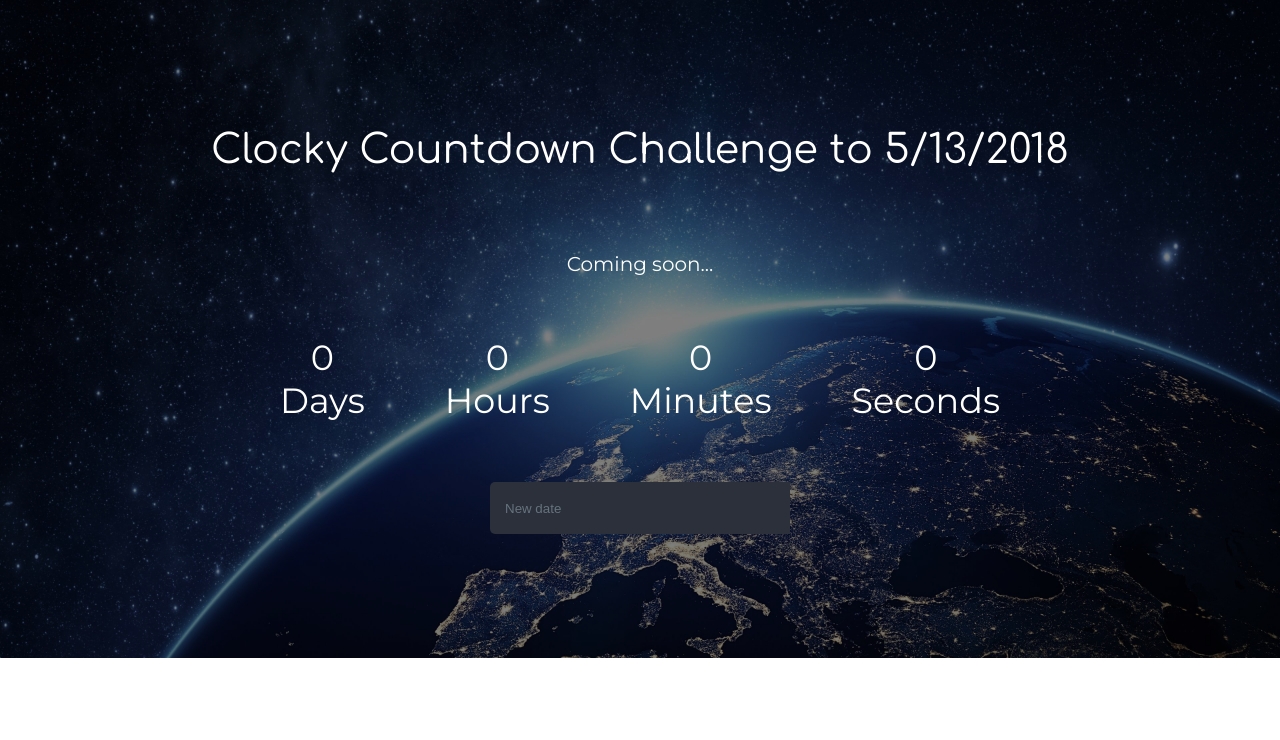
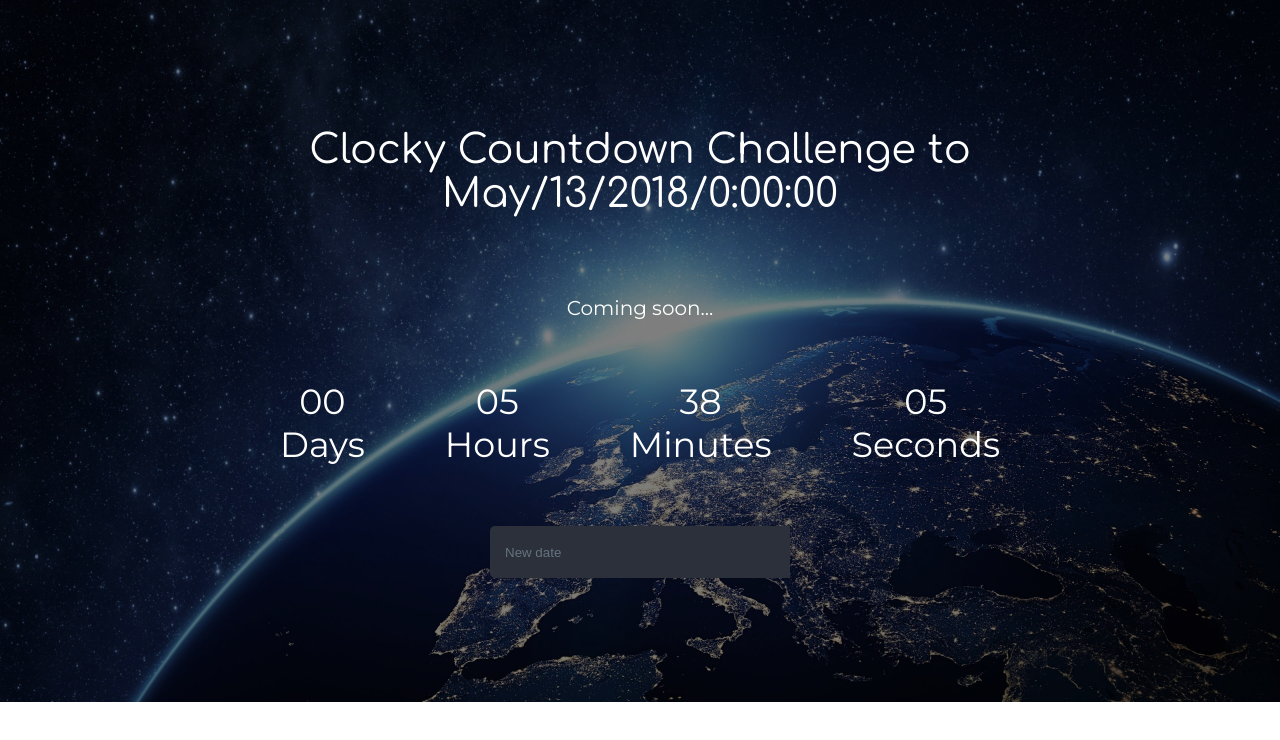
Before and after one commit to eduardorasgado/clocky-countdown, a React (Create React App) app: page / in a window 1280 px wide. Shown: the top 740 px of the page. Built offline with nearby package versions, Linux system fonts and the light colour scheme.

Commit message:
Added new completeZero function to clock for complete the 00 zeros at counter

```diff
--- a/src/App.js
+++ b/src/App.js
@@ -14,7 +14,9 @@ class App extends Component {
     var month = dt.getMonth()+1;
     var day = dt.getDate()+1;
     var year = dt.getFullYear();
-    var dateNow = month + '/' + day + '/' + year;
+    var months = ['January', 'February','March', 'Aplil', 'May', 'June', 'July', 'August', 'September', 'October', 'November', 'December'];
+
+    var dateNow = months[month-1] + '/' + day + '/' + year + '/0:00:00';
     this.state = {
       deadline: dateNow,
       newDeadline: ''
@@ -34,12 +36,14 @@ class App extends Component {
       <div className="All">
         <div className="App">
           <div className="App-title">
-            Clocky Countdown Challenge to {this.state.deadline}
+            Clocky Countdown Challenge to<br/>{this.state.deadline}
           </div>
           <p>Coming soon...</p>
 
           {/*CLOCK COMPONENT*/}
-          <Clock />
+          <Clock
+            deadline = {this.state.deadline}
+           />
 
           <div className="box">
             <div className="App-input">
--- a/src/Clock.js
+++ b/src/Clock.js
@@ -10,25 +10,61 @@ class Clock extends Component {
 			minutes: 0,
 			seconds: 0
 		}
+		/*console.log('this.props', this.props);*/
+	}
+
+	componentWillMount() {
+		/*THis will bring our actual deadline*/
+		this.getTimeUntil(this.props.deadline);
+	}
+
+	componentDidMount(){
+		/*Time in milliseconds for refresh, in this case every 1000 ms*/
+		setInterval(() => this.getTimeUntil(this.props.deadline), 1000)
+	}
+
+	completeZero(num) {
+		/*Function to complete the one digit numer to 0+digit on the counter*/
+		return num < 10 ? '0' + num : num;
+	}
+
+	getTimeUntil(deadline){
+			const time = Date.parse(deadline) - Date.parse(new Date());
+			/*I found this on stackOverflow*/
+			const seconds = Math.floor((time / 1000) % 60);
+			const minutes = Math.floor((time / 1000 / 60) % 60);
+			const hours = Math.floor(time / (1000 * 60 * 60) % 24);
+			const days = Math.floor(time / (1000*60*60*24))
+
+			console.log('seconds', seconds, 'minutes', minutes, 'hours', hours, 'days', days);
+			this.setState({
+				days: days,
+				hours: hours,
+				minutes: minutes,
+				seconds: seconds
+			});
+
+
 	}
 
 	render(){
+
 		return (
 			<div>
 	          <div className="Clock-days">
-	            <span className="digit">{this.state.days}</span>
+	            <span className="digit">{this.completeZero(this.state.days)}</span>
 	            <span className="date-piece">Days</span>
 	          </div>
 	          <div className="Clock-hours">
-	            <span className="digit">{this.state.hours}</span>
+	            <span className="digit">{this.completeZero(this.state.hours)}</span>
 	            <span className="date-piece">Hours</span>
 	          </div>
 	          <div className="Clock-minutes">
-	            <span className="digit">{this.state.minutes}</span>
+	            <span className="digit">{this.completeZero(this.state.minutes)}</span>
 	            <span className="date-piece">Minutes</span>
 	          </div>
 	          <div className="Clock-seconds">
-	            <span className="digit">{this.state.seconds}</span>
+	            <span className="digit">{this.completeZero(this.state.seconds)}</span>
 	            <span className="date-piece">Seconds</span>
 	           </div>
 	          </div>
```
